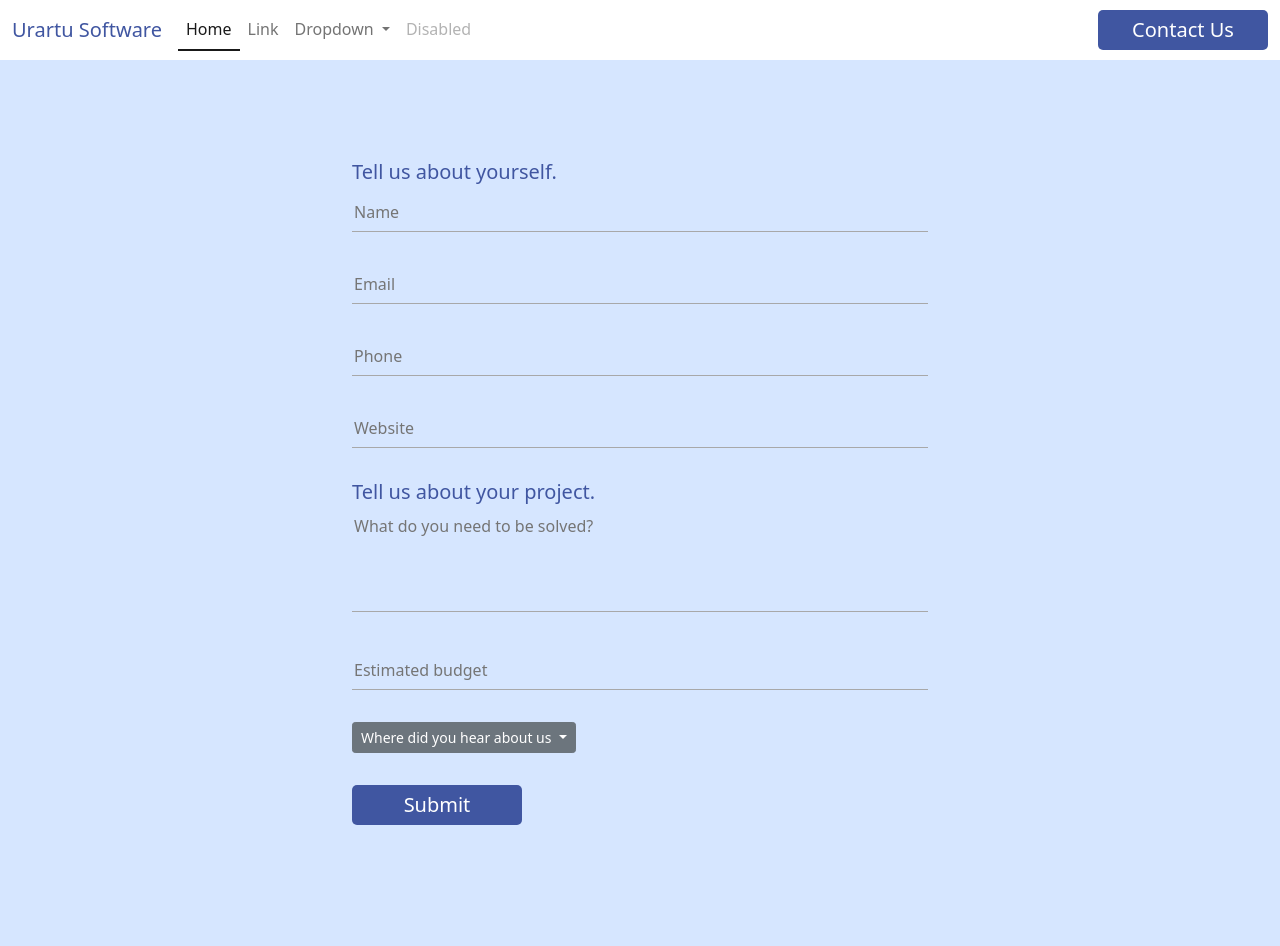
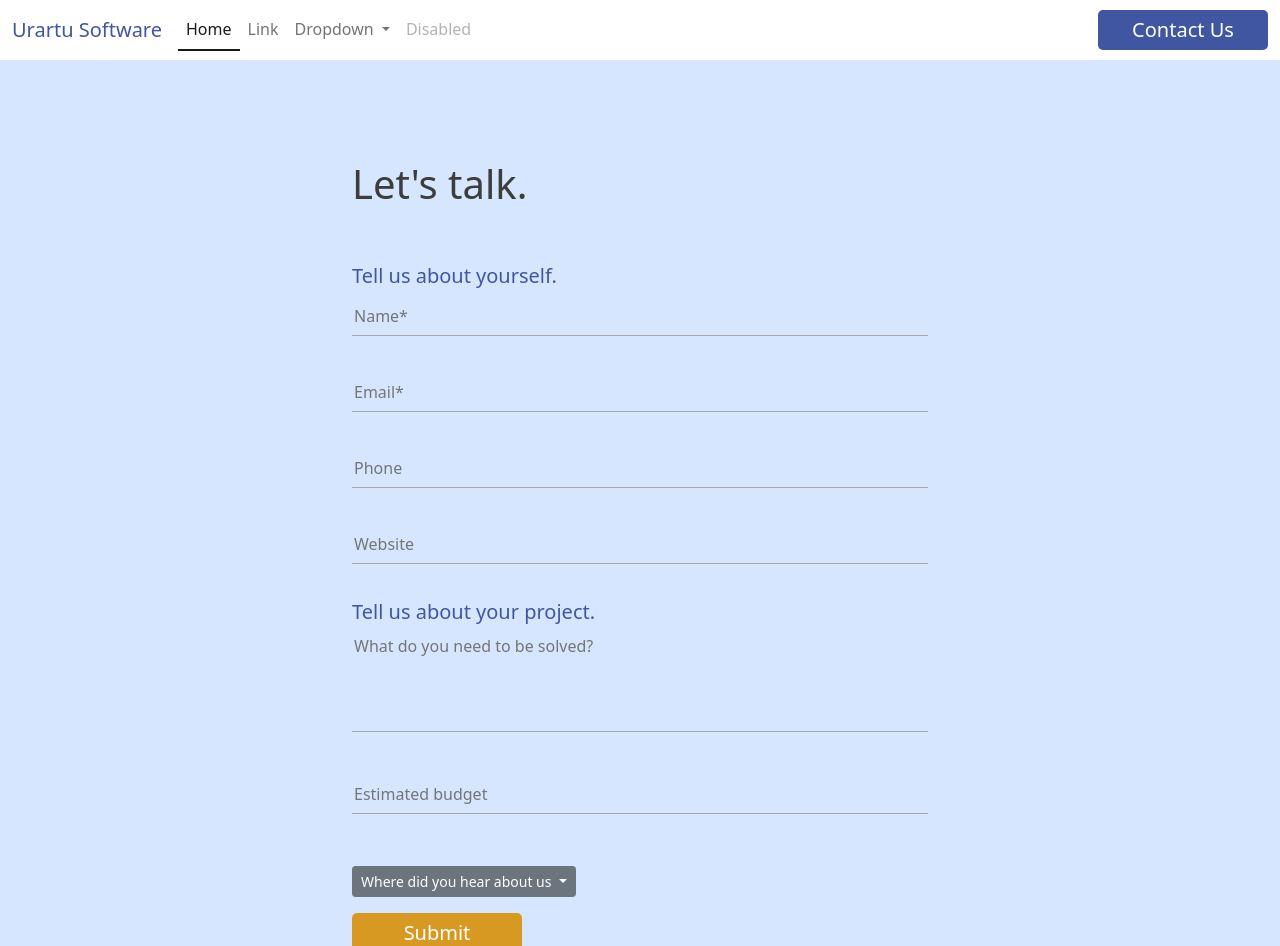
Before and after one commit to vaheaslanyan/urartusoftware-ui, an Angular app: page /contact in a window 1280 px wide. Shown: the top 946 px of the page. Built offline with nearby package versions, Linux system fonts and the light colour scheme.

Commit message:
Add field validations to contact component

```diff
--- a/src/app/app.module.ts
+++ b/src/app/app.module.ts
@@ -8,6 +8,7 @@ import { NavbarComponent } from './components/navbar/navbar.component';
 import { LandingComponent } from './components/landing/landing.component';
 import { CustomButtonComponent } from './components/shared/custom-button/custom-button.component';
 import { ContactComponent } from './components/contact/contact.component';
+import { FormsModule } from '@angular/forms';
 
 @NgModule({
   declarations: [
@@ -20,7 +21,8 @@ import { ContactComponent } from './components/contact/contact.component';
   imports: [
     BrowserModule,
     AppRoutingModule,
-    BrowserAnimationsModule
+    BrowserAnimationsModule,
+    FormsModule
   ],
   providers: [],
   bootstrap: [AppComponent]
--- a/src/app/components/contact/contact.component.html
+++ b/src/app/components/contact/contact.component.html
@@ -1,45 +1,124 @@
 <div id="contactMainDiv" class="container">
   <div class="row">
+    <div id="contactTitleDiv" class="col">
+      <h1>Let's talk.</h1>
+    </div>
+  </div>
+  <div class="row">
     <div id="contactFormDiv" class="col">
-            <form>
+      <form (submit)="submit()">
         <h5>Tell us about yourself.</h5>
         <div>
-                    <input type="text" name="name" id="nameInput" placeholder="Name" aria-describedby="emailHelp">
-                    <!-- <div id="emailHelp" class="form-text">We'll never share your email with anyone else.</div> -->
+          <input
+            required
+            ngModel
+            name="name"
+            #name="ngModel"
+            type="text"
+            id="nameInput"
+            placeholder="Name*"
+          />
+          <div class="input-error-div">
+            <div *ngIf="name.touched && !name.valid">name is required</div>
+          </div>
         </div>
         <div>
-                    <!-- <label for="exampleInputPassword1" class="form-label">Password</label> -->
-                    <input type="email" name="email" id="emailInput" placeholder="Email">
+          <input
+            required
+            ngModel
+            name="email"
+            email="true"
+            #email="ngModel"
+            type="email"
+            id="emailInput"
+            placeholder="Email*"
+          />
+          <div class="input-error-div">
+            <div *ngIf="email.touched && !email.valid">enter valid email</div>
+          </div>
         </div>
         <div>
-                    <!-- <label for="exampleInputPassword1" class="form-label">Password</label> -->
-                    <input type="phone" name="phone" id="phoneInput" placeholder="Phone">
+          <input
+            ngModel
+            name="phone"
+            #phone="ngModel"
+            type="phone"
+            id="phoneInput"
+            placeholder="Phone"
+            [pattern]="phonePattern"
+          />
+          <div class="input-error-div">
+            <div *ngIf="phone.value && !phone.valid">enter valid number</div>
+          </div>
         </div>
         <div>
-                    <!-- <label for="exampleInputPassword1" class="form-label">Password</label> -->
-                    <input type="url" name="website" id="websiteInput" placeholder="Website">
+          <input
+            ngModel
+            name="websitUrl"
+            #websiteUrl="ngModel"
+            type="url"
+            id="websiteInput"
+            placeholder="Website"
+            [pattern]="websiteUrlPattern"
+          />
+          <div class="input-error-div">
+            <div *ngIf="websiteUrl.value && !websiteUrl.valid">enter valid URL</div>
+          </div>
         </div>
         <h5>Tell us about your project.</h5>
         <div>
-                    <!-- <label for="exampleInputPassword1" class="form-label">Password</label> -->
-                    <textarea type="url" name="projectDescription" id="projectDescriptionInput" placeholder="What do you need to be solved?"></textarea>
+          <textarea
+            ngModel
+            name="projectDescription"
+            type="url"
+            id="projectDescriptionInput"
+            placeholder="What do you need to be solved?"
+          ></textarea>
+          <div class="input-error-div"></div>
         </div>
         <div>
-                    <!-- <label for="exampleInputPassword1" class="form-label">Password</label> -->
-                    <input type="number" name="budget" id="budgetInput" placeholder="Estimated budget">
+          <input
+            ngModel
+            name="budget"
+            type="number"
+            id="budgetInput"
+            placeholder="Estimated budget"
+          />
+          <div class="input-error-div"></div>
         </div>
         <div class="dropdown">
-                    <button class="btn btn-secondary dropdown-toggle btn-sm" type="button" id="dropdownMenuButton2" data-bs-toggle="dropdown" aria-expanded="false">
+          <button
+            class="btn btn-secondary dropdown-toggle btn-sm"
+            type="button"
+            id="dropdownMenuButton2"
+            data-bs-toggle="dropdown"
+            aria-expanded="false"
+          >
             Where did you hear about us
           </button>
-                    <ul class="dropdown-menu dropdown-menu-dark" aria-labelledby="dropdownMenuButton2">
-                      <li><a class="dropdown-item active" href="#">Search Engine (Google, etc.)</a></li>
-                      <li><a class="dropdown-item" href="#">Social Media (LinkedIn, Twitter, etc.)</a></li>
+          <ul
+            class="dropdown-menu dropdown-menu-dark"
+            aria-labelledby="dropdownMenuButton2"
+          >
+            <li>
+              <a class="dropdown-item active" href="#"
+                >Search Engine (Google, etc.)</a
+              >
+            </li>
+            <li>
+              <a class="dropdown-item" href="#"
+                >Social Media (LinkedIn, Twitter, etc.)</a
+              >
+            </li>
             <li><a class="dropdown-item" href="#">Referral</a></li>
             <li><a class="dropdown-item" href="#">Other</a></li>
           </ul>
         </div>
-                <app-custom-button [name]="'Submit'" [style]="buttonStyle"></app-custom-button>
+        <app-custom-button
+          [name]="'Submit'"
+          [style]="buttonStyle"
+          [type]="'submit'"
+        ></app-custom-button>
       </form>
     </div>
   </div>
--- a/src/app/components/contact/contact.component.scss
+++ b/src/app/components/contact/contact.component.scss
@@ -1,6 +1,16 @@
 #contactMainDiv {
     margin-top: 10rem;
     margin-bottom: 10rem;
+}
+
+#contactMainDiv .row {
+    margin-bottom: 3rem;
+}
+
+#contactTitleDiv {
+    margin-bottom: 5rem;
+    max-width: 600px;
+    margin:auto;
 }
 
 #contactFormDiv {
--- a/src/app/components/contact/contact.component.ts
+++ b/src/app/components/contact/contact.component.ts
@@ -1,11 +1,23 @@
-import { Component } from '@angular/core';
+import { Component, OnInit } from '@angular/core';
 import { ButtonStyleEnum } from 'src/app/models/ButtonStyleEnum';
 
 @Component({
   selector: 'app-contact',
   templateUrl: './contact.component.html',
-  styleUrls: ['./contact.component.scss']
+  styleUrls: ['./contact.component.scss'],
 })
-export class ContactComponent {
-  buttonStyle = ButtonStyleEnum.PRIMARY;
+export class ContactComponent implements OnInit {
+  buttonStyle = ButtonStyleEnum.SECONDARY;
+
+  phonePattern = "[- +()0-9]+";
+  websiteUrlPattern = "(https?://)?([\\da-z.-]+)\\.([a-z.]{2,6})[/\\w .-]*/?";
+
+
+  constructor() {}
+
+  ngOnInit(): void {}
+
+  submit() {
+    console.log('this');
+  }
 }
--- a/src/app/components/shared/custom-button/custom-button.component.html
+++ b/src/app/components/shared/custom-button/custom-button.component.html
@@ -9,6 +9,7 @@
     'auto-width': !useParentWidth,
     'parent-width': useParentWidth
   }"
+  [type]="type"
 >
   {{ name }}
 </button>
--- a/src/app/components/shared/custom-button/custom-button.component.ts
+++ b/src/app/components/shared/custom-button/custom-button.component.ts
@@ -14,6 +14,7 @@ export class CustomButtonComponent implements OnInit {
   @Input() style?: ButtonStyleEnum; // Pass ButtonStyle.PRIMARY, .SECONDARY, or .TERTIARY
   @Input() isDisabled: boolean = false;
   @Input() useParentWidth: boolean = false; // width is set automatically if false
+  @Input() type?: String;
 
   buttonStyle = ButtonStyleEnum;
 
--- a/src/styles.scss
+++ b/src/styles.scss
@@ -48,7 +48,7 @@ form h5 {
 }
 
 form div {
-    margin-bottom: 2rem;
+    margin-bottom: 1rem;
 }
 
 input, textarea {
@@ -79,6 +79,16 @@ form .dropdown {
     margin-top: 2rem;
 }
 
+.input-error-div {
+    height: 20px;
+    color: var(--color-foreground-tertiary);
+}
+
+// Field with failed validation
+form .ng-touched.ng-invalid {
+    border-color: var(--color-foreground-tertiary);
+}
+
 // Removing stepper from number input
 input::-webkit-outer-spin-button,
 input::-webkit-inner-spin-button {
```
Lines whose indentation alone changed are shown as unchanged.
